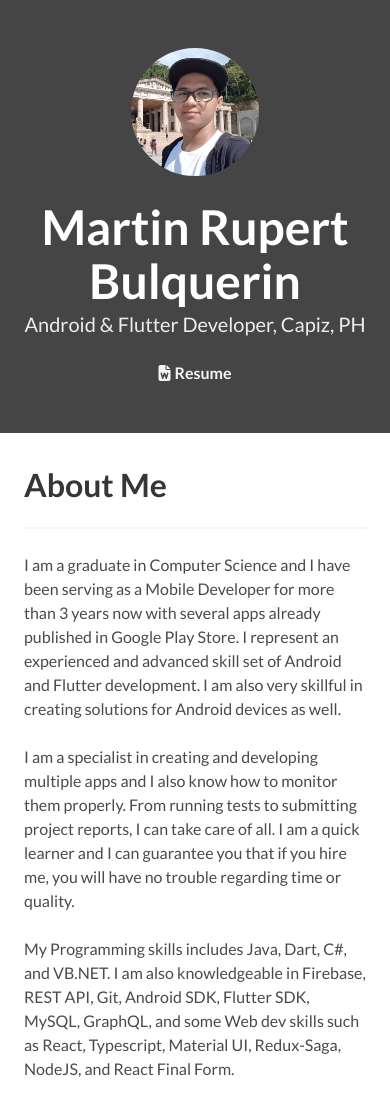
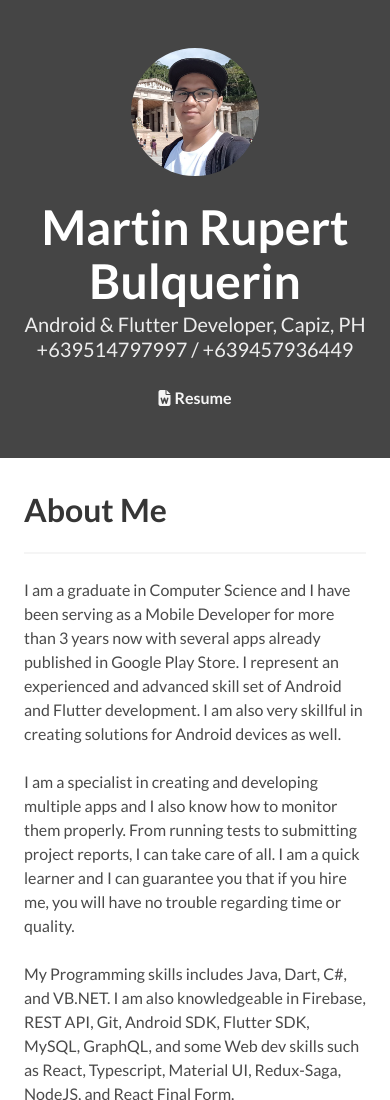
Before and after one commit to rupertbulquerin/rupertbulquerin.github.io, a plain HTML site: page index.html in a window 390 px wide. Shown: the top 1100 px of the page. Drawn offline with Linux system fonts and the light colour scheme.

Commit message:
Updated mobile numbers

```diff
--- a/index.html
+++ b/index.html
@@ -55,7 +55,7 @@
               Martin Rupert Bulquerin
             </h1>
             <h2 class="subtitle">
-              Android & Flutter Developer, Capiz, PH
+              Android & Flutter Developer, Capiz, PH <br> +639514797997 / +639457936449
             </h2>
             <p>
               <a href="docs/martin_rupert_resume.pdf" class="icon has-text-light">
```
